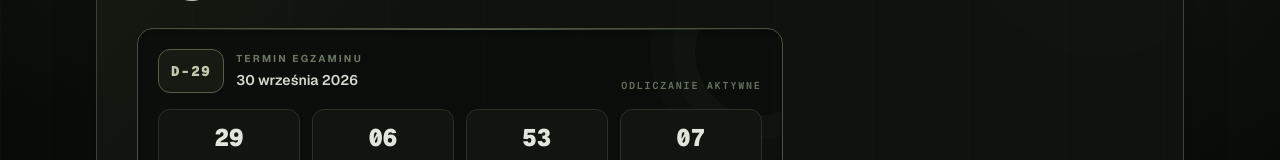
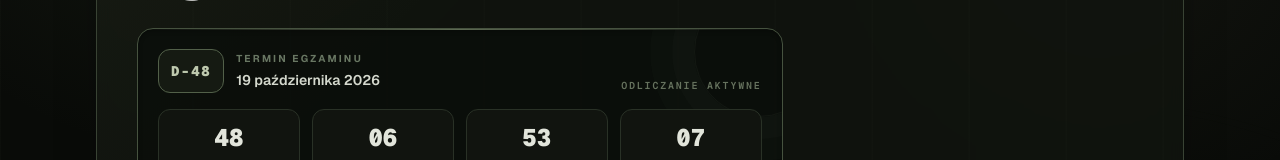
Before and after one commit to malker15/Egzamin-Oficerski, a Next.js app: page / in a window 1280 px wide. Shown: the part 244-404 px from the top of the page. Built offline with nearby package versions, Linux system fonts and the light colour scheme; no server answers.

Commit message:
Move exam countdown to 19 October 2026

```diff
--- a/components/ExamCountdown.tsx
+++ b/components/ExamCountdown.tsx
@@ -2,7 +2,7 @@
 
 import { useEffect, useMemo, useState } from "react";
 
-const EXAM_DATE = new Date("2026-09-30T00:00:00+02:00").getTime();
+const EXAM_DATE = new Date("2026-10-19T00:00:00+02:00").getTime();
 
 type Remaining = {
   days: number;
@@ -54,7 +54,7 @@ export default function ExamCountdown() {
           </div>
           <div>
             <div className="text-[10px] font-bold uppercase tracking-[0.22em] text-[#697763]">Termin egzaminu</div>
-            <div className="mt-1 text-sm font-semibold text-[#d5d9ce]">30 września 2026</div>
+            <div className="mt-1 text-sm font-semibold text-[#d5d9ce]">19 października 2026</div>
           </div>
         </div>
         <div className="font-mono text-[10px] font-semibold uppercase tracking-[0.18em] text-[#66725e]">
```
